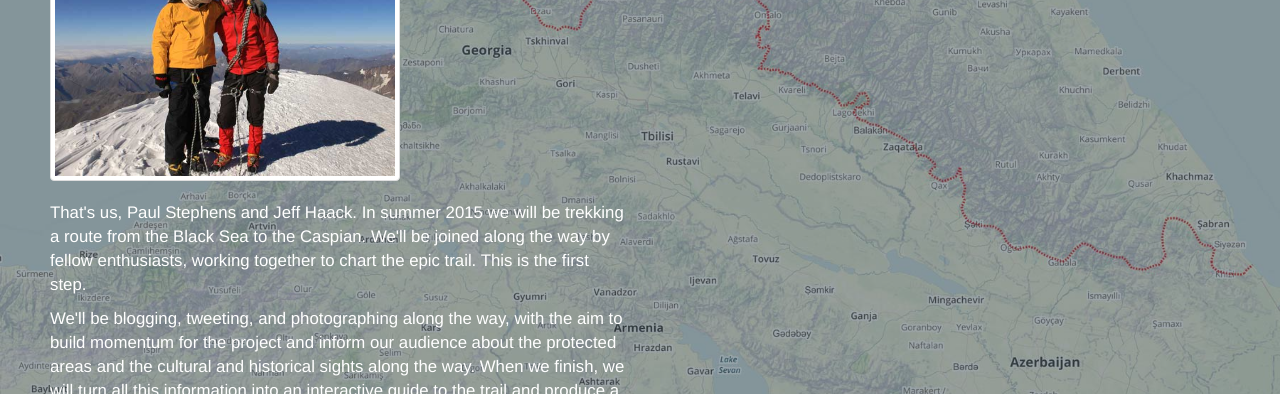
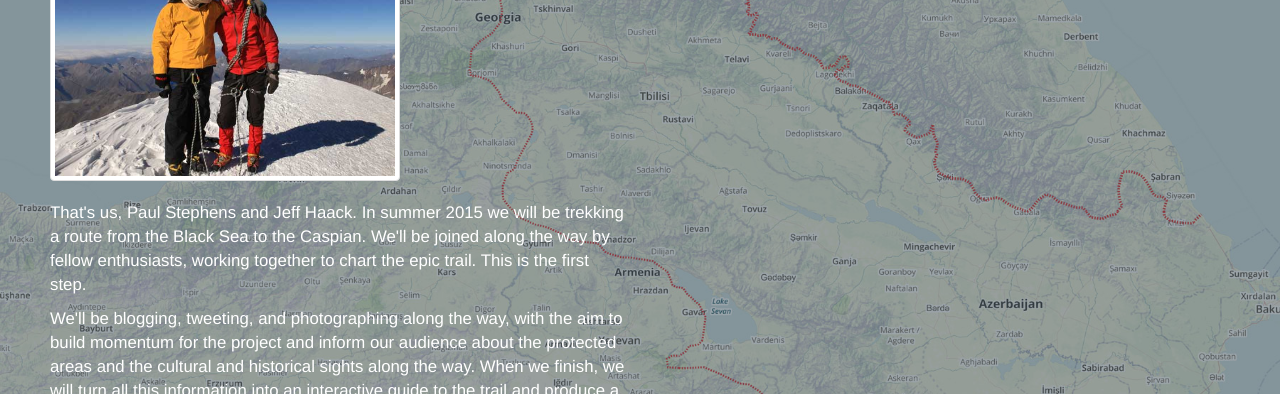
Before and after one commit to jeffhaack/transcaucasiantrail, a plain HTML site: page index.html in a window 1280 px wide. Shown: the part 1798-2192 px from the top of the page. Drawn offline with nearby package versions, Linux system fonts and the light colour scheme.

Commit message:
adding southern spur to map

```diff
--- a/index.html
+++ b/index.html
@@ -90,7 +90,7 @@
 <section id="trail-map" class="section">
     <div class="media">
         <div id="poster">
-            <img src="assets/img/trail-map.jpg" alt="Go coast to coast on the TCT" />
+            <img src="assets/img/trail-map2.jpg" alt="Go coast to coast on the TCT" />
         </div>
     </div>
 
```
Also changed, not shown: assets/img/trail-map2.jpg (added).
